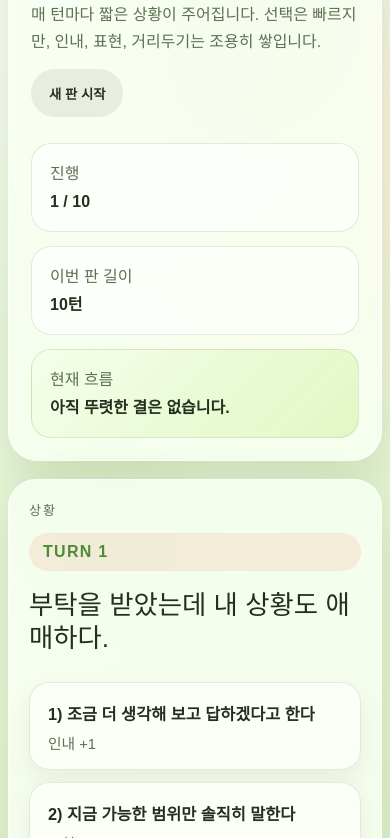
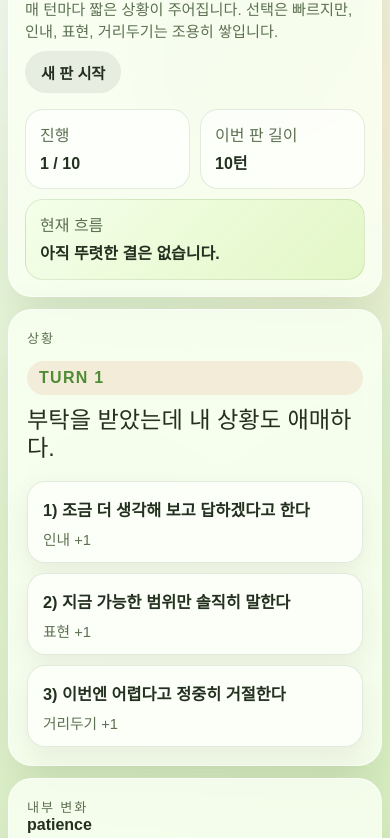
Before and after one commit to ayada-2026/my-mini-game2, a plain HTML site: page index.html in a window 390 px wide. Shown: the part 145-983 px from the top of the page. Drawn offline with Linux system fonts and the light colour scheme.

Commit message:
Add files via upload

```diff
--- a/choice-game.css
+++ b/choice-game.css
@@ -379,9 +379,24 @@ h2 {
 }
 
 @media (max-width: 640px) {
+  body {
+    padding: 8px;
+  }
+
   .app-shell {
-    width: min(100%, calc(100% - 16px));
-    padding: 12px 0 24px;
+    width: 100%;
+    padding: 8px 0 20px;
+  }
+
+  .hero-card,
+  .scenario-card,
+  .meter-card,
+  .result-card {
+    border-radius: 24px;
+  }
+
+  .hero-card {
+    padding: 18px 16px 16px;
   }
 
   .hero-top,
@@ -390,12 +405,85 @@ h2 {
     flex-direction: column;
   }
 
+  .hero-top {
+    gap: 8px;
+  }
+
+  h1 {
+    margin-top: 6px;
+    font-size: clamp(2.15rem, 9vw, 2.85rem);
+    line-height: 1.02;
+  }
+
+  .hero-copy {
+    margin-top: 12px;
+    font-size: 0.95rem;
+    line-height: 1.45;
+  }
+
+  .ghost-button {
+    min-height: 42px;
+    padding: 0 16px;
+    font-size: 0.95rem;
+  }
+
+  .status-strip {
+    margin-top: 16px;
+    display: grid;
+    grid-template-columns: 1fr 1fr;
+    gap: 10px;
+  }
+
   .status-chip {
-    min-width: 100%;
+    min-width: 0;
+    padding: 12px 14px;
+    border-radius: 18px;
+  }
+
+  .accent-chip {
+    grid-column: 1 / -1;
+  }
+
+  .play-grid {
+    margin-top: 12px;
+    gap: 12px;
+  }
+
+  .scenario-card,
+  .meter-card,
+  .result-card {
+    padding: 18px;
+  }
+
+  .turn-badge {
+    padding: 8px 12px;
   }
 
   .scenario-text {
-    font-size: 1.65rem;
+    margin-top: 12px;
+    font-size: 1.45rem;
+    line-height: 1.2;
+  }
+
+  .choice-list {
+    margin-top: 18px;
+    gap: 10px;
+  }
+
+  .choice-button {
+    padding: 15px 15px 13px;
+    border-radius: 18px;
+  }
+
+  .insight-card {
+    margin-top: 16px;
+    padding: 16px;
+  }
+
+  .insight-text {
+    min-height: 0;
+    font-size: 0.96rem;
+    line-height: 1.6;
   }
 }
 
```
